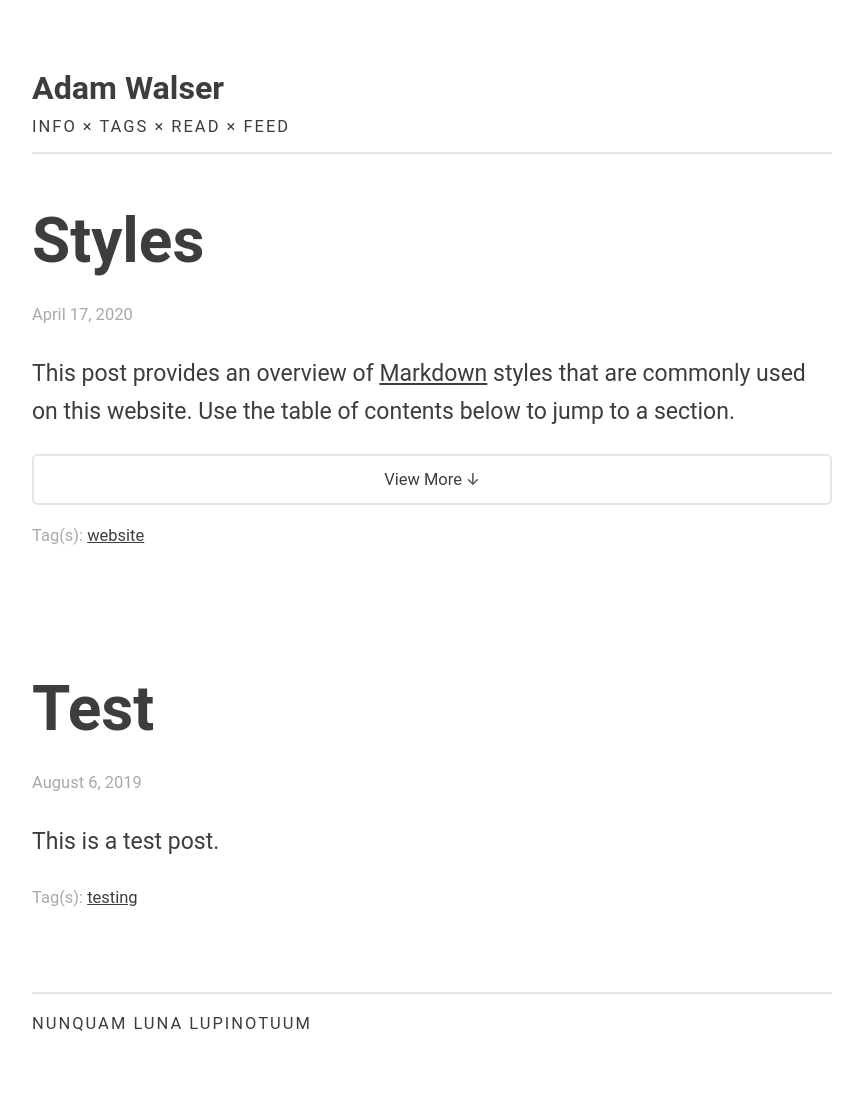
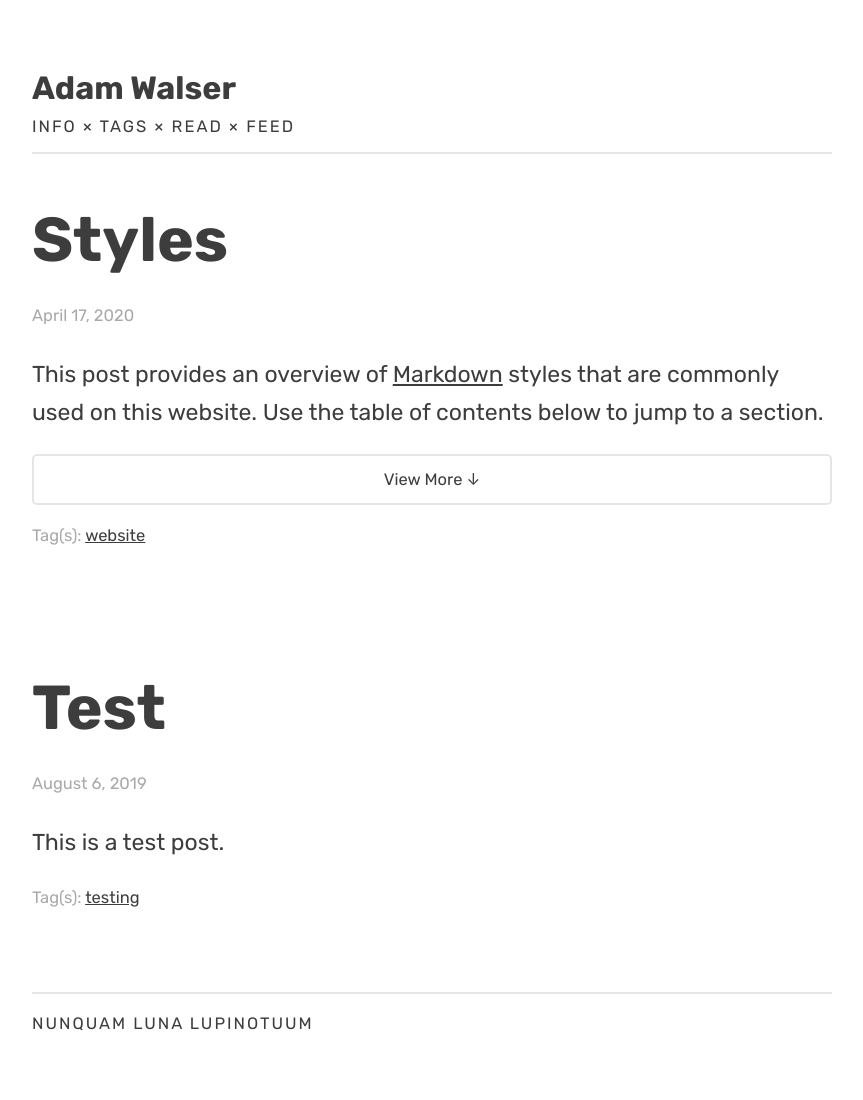
Before and after one commit to ajpwalser/ajpwalser.github.io, a Jekyll site: the page built from index.html, in a window 1280 px wide. Shown: the whole page, without its empty margins (208-1071 px from the left). Built offline with Jekyll 4.4.1, drawn with Linux system fonts in a browser that asks for light colours; some web fonts are replaced; the list of posts is cut into pages by our own code.

Commit message:
Update style.css

```diff
--- a/css/style.css
+++ b/css/style.css
@@ -11,7 +11,7 @@
 	margin: 1em auto;
 	max-width: 800px;
 	line-height: 1.66;
-	font-family: 'Roboto', -apple-system, BlinkMacSystemFont, Segoe UI, Helvetica, Arial, sans-serif, Apple Color Emoji, Segoe UI Emoji, Segoe UI Symbol;
+	font-family: 'Rubik', -apple-system, BlinkMacSystemFont, Segoe UI, Helvetica, Arial, sans-serif, Apple Color Emoji, Segoe UI Emoji, Segoe UI Symbol;
 	font-feature-settings: "cv03", "cv04", "cv08", "cv09", "cv10";
 	font-size: 23px;
 	color: rgba(0, 0, 0, 0.76);
```
